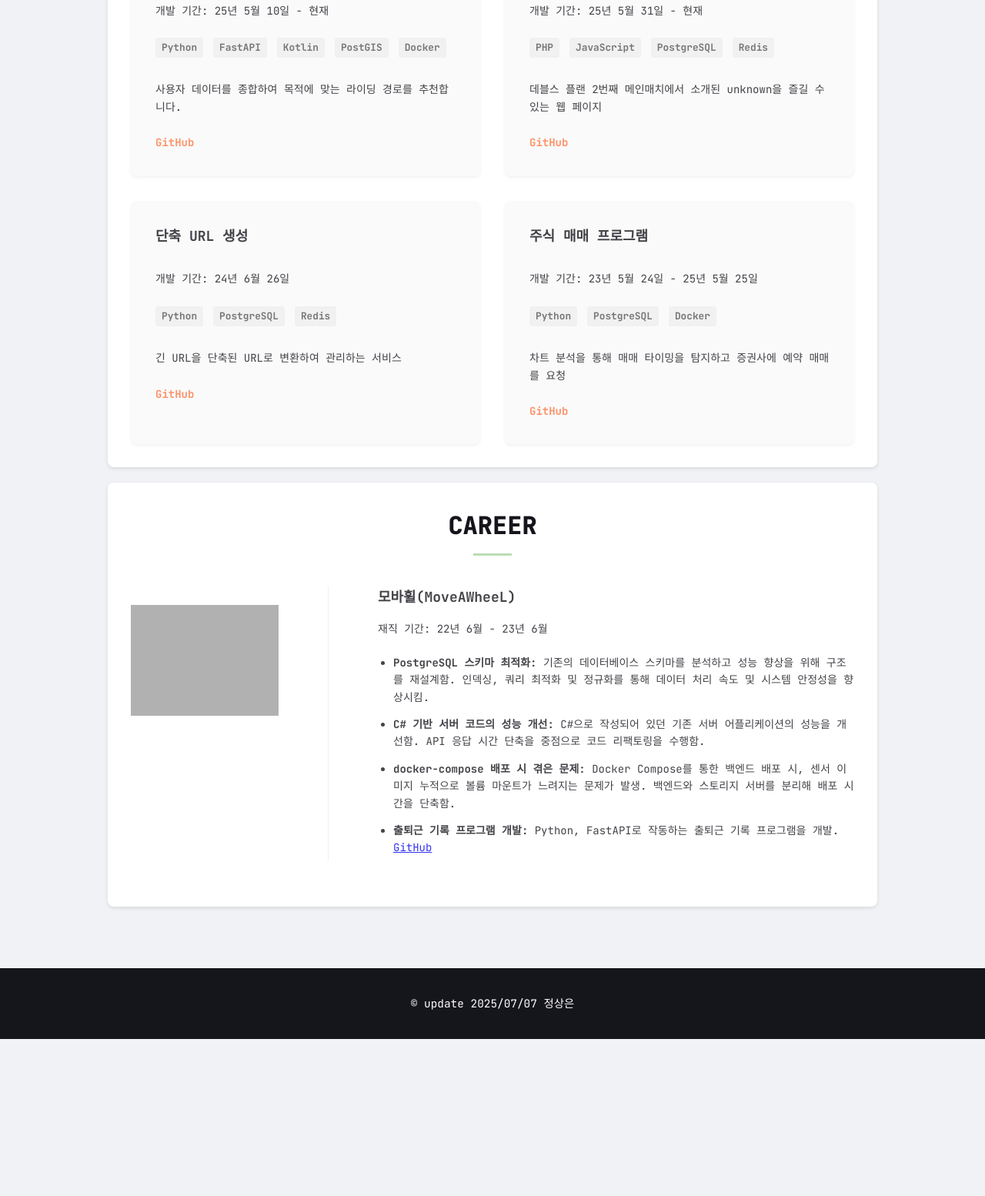
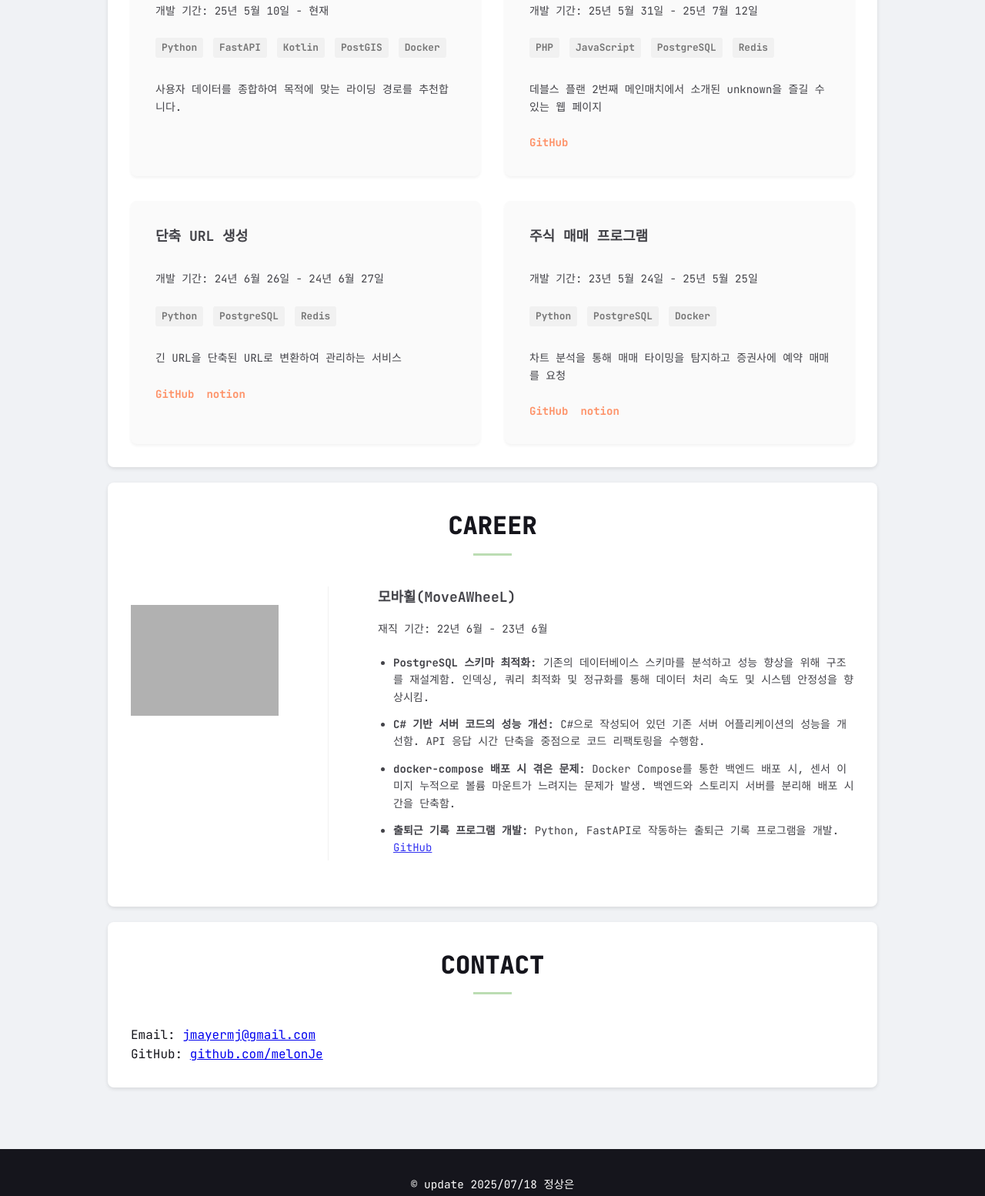
Before and after one commit to melonJe/melonJe.github.io, a plain HTML site: page index.html in a window 1280 px wide. Shown: the part 1448-3002 px from the top of the page at 77% size. Before the commit the page ends 2798 px from the top, so only its background shows below. Drawn offline with Linux system fonts and the light colour scheme; grey boxes are pictures that could not be loaded.

Commit message:
notion 설명 링크 추가

```diff
--- a/index.html
+++ b/index.html
@@ -25,6 +25,7 @@
         <section id="skills">
             <h2>SKILLS</h2>
             <div class="skills-category-container">
+                <!-- #TODO: 각 스킬 옆에 숙련도(예: ★★★★☆ 또는 % 게이지) 표시 및 해당 스킬을 활용한 프로젝트 링크 추가 -->
                 <div class="skill-category">
                     <span class="skill-category-title">Language</span>
                     <div class="skills-grid">
@@ -82,6 +83,7 @@
         <section id="projects">
             <h2>PROJECTS</h2>
             <div class="projects-grid">
+                <!-- #TODO: 각 프로젝트 카드에 시연 영상/스크린샷, 상세 기능, 어려웠던 점 및 해결 과정 추가 -->
                 <div class="project-card">
                     <h3>자전거 라이딩 경로 추천</h3>
                     <p>개발 기간: 25년 5월 10일 - 현재</p>
@@ -94,13 +96,13 @@
                     </div>
                     <p>사용자 데이터를 종합하여 목적에 맞는 라이딩 경로를 추천합니다.</p>
                     <div class="links">
-                        <a href="https://github.com/melonJe/bicycle" target="_blank">GitHub</a>
+                        <!-- <a href="https://github.com/melonJe/bicycle" target="_blank">GitHub</a> -->
                         <!-- <a href="[프로젝트 1 배포 URL]" target="_blank">Demo</a> -->
                     </div>
                 </div>
                 <div class="project-card">
                     <h3>데블스 플랜 보드게임 unknown</h3>
-                    <p>개발 기간: 25년 5월 31일 - 현재</p>
+                    <p>개발 기간: 25년 5월 31일 - 25년 7월 12일</p>
                     <div class="tags">
                         <span>PHP</span>
                         <span>JavaScript</span>
@@ -115,7 +117,7 @@
                 </div>
                 <div class="project-card">
                     <h3>단축 URL 생성</h3>
-                    <p>개발 기간: 24년 6월 26일</p>
+                    <p>개발 기간: 24년 6월 26일 - 24년 6월 27일</p>
                     <div class="tags">
                         <span>Python</span>
                         <span>PostgreSQL</span>
@@ -125,6 +127,8 @@
                     <div class="links">
                         <a href="https://github.com/melonJe/url_shortener" target="_blank">GitHub</a>
                         <!-- <a href="[프로젝트 3 배포 URL]" target="_blank">Demo</a> -->
+                        <a href="https://bevel-eoraptor-46b.notion.site/URL-234843d0eabf8047a2edc3dd0660bf3e"
+                            target="_blank">notion</a>
                     </div>
                 </div>
                 <div class="project-card">
@@ -137,8 +141,10 @@
                     </div>
                     <p>차트 분석을 통해 매매 타이밍을 탐지하고 증권사에 예약 매매를 요청</p>
                     <div class="links">
-                        <a href="https://github.com/melonJe/stock/tree/develop" target="_blank">GitHub</a>
+                        <a href="https://github.com/melonJe/stock" target="_blank">GitHub</a>
                         <!-- <a href="[프로젝트 4 배포 URL]" target="_blank">Demo</a> -->
+                        <a href="https://bevel-eoraptor-46b.notion.site/234843d0eabf80839645f9931c1723f1"
+                            target="_blank">notion</a>
                     </div>
                 </div>
             </div>
@@ -148,7 +154,7 @@
             <h2>CAREER</h2>
             <div class="career-item">
                 <div class="logo">
-                    <img src="img/MoveAWheeL.png" alt="Company 1 Logo">
+                    <img src="img/MoveAWheeL.png" alt="Company 1 Logo" loading="lazy">
                 </div>
                 <div class="details">
                     <h3>모바휠(MoveAWheeL)</h3>
@@ -168,10 +174,21 @@
                 </div>
             </div>
         </section>
+
+        <!-- Contact Section -->
+        <section id="contact" aria-labelledby="contact-heading" role="region">
+            <h2 id="contact-heading">CONTACT</h2>
+            <ul>
+                <li>Email: <a href="mailto:jmayermj@gmail.com">jmayermj@gmail.com</a></li>
+                <li>GitHub: <a href="https://github.com/melonJe" target="_blank" rel="noopener">github.com/melonJe</a>
+                </li>
+                <!-- <li>LinkedIn: #TODO: LinkedIn URL 추가</li> -->
+            </ul>
+        </section>
     </div>
 
     <footer>
-        <p>&copy; update 2025/07/07 정상은</p>
+        <p>&copy; update 2025/07/18 정상은</p>
     </footer>
 </body>
 
```
